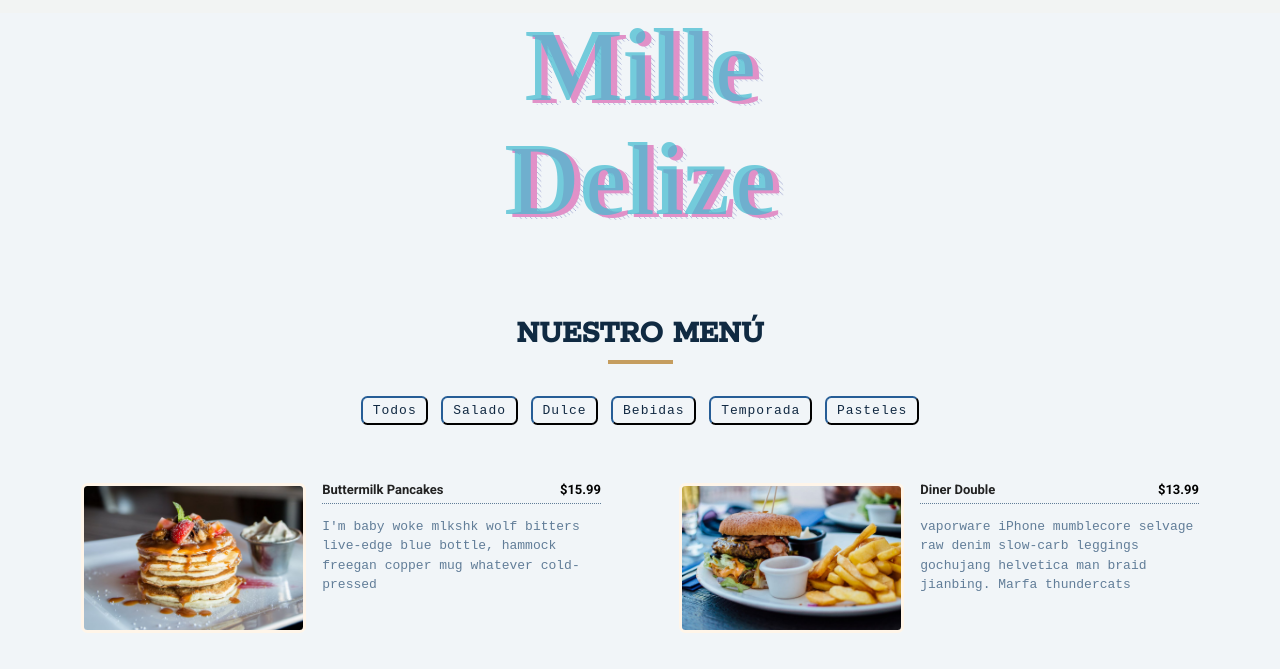
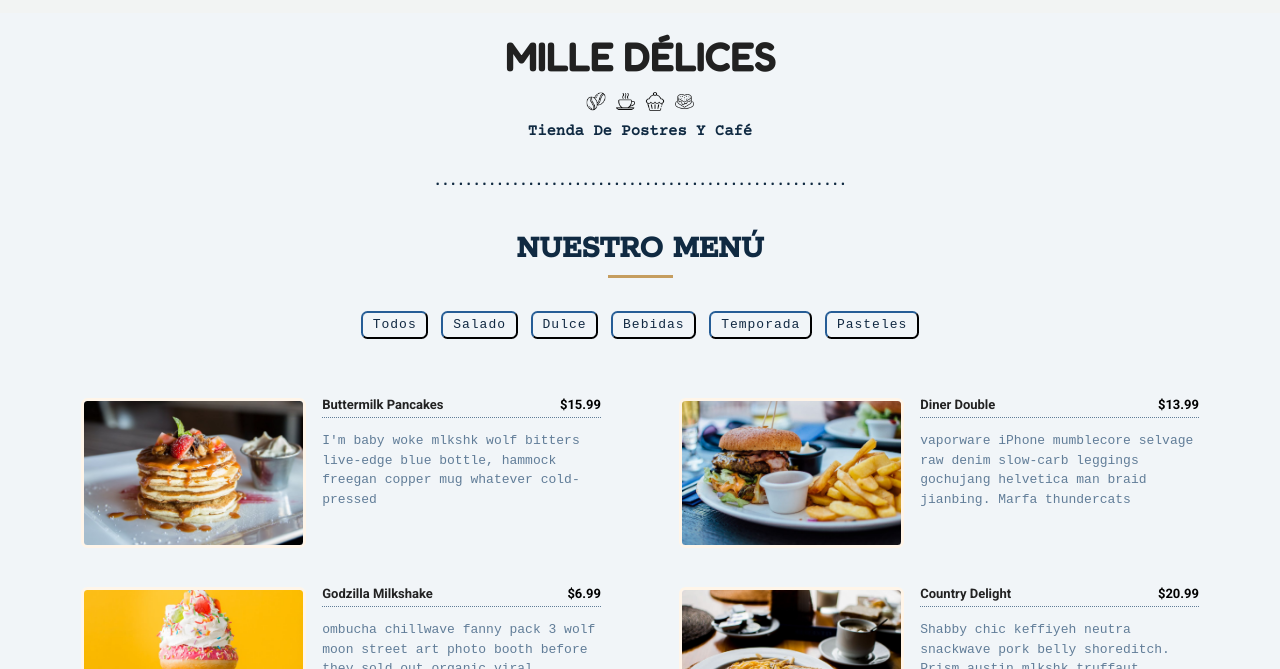
Before and after one commit to emilianosca/Mille-with-menu-and-animations, a plain HTML site: page index.html in a window 1280 px wide. Shown: the part 83-752 px from the top of the page. Drawn offline with nearby package versions, Linux system fonts and the light colour scheme; a web font is replaced by a local one.

```diff
--- a/index.html
+++ b/index.html
@@ -12,6 +12,7 @@
     <link rel="stylesheet" href="styles/bodyStyles.css">
     <link rel="stylesheet" href="styles/textStyles.css">
     <link rel="stylesheet" href="styles/footerStyles.css">
+    <link rel="stylesheet" href="styles/globalStyles.css">
 
 
     <link rel="stylesheet" href="https://cdnjs.cloudflare.com/ajax/libs/font-awesome/5.15.4/css/all.min.css">
@@ -24,7 +25,9 @@
 <!-- document with nav bar and animation  -->
 <!-- mising menu, landing page and more -->
 
+
 <body>
+
 <header>
   <!-- section for navbar starts -->
   <section class="home">
@@ -53,6 +56,7 @@
   </section>
 </header>
 
+
     <!-- section for navbar end -->
 
    <main>
@@ -61,31 +65,23 @@
         <h2 class="big-text">Stay Afloat</h2> -->
       <!-- </section> -->
 
-
-
-      <section class="body">
-        <div class="landing">
-
-          <!-- <ul id="backgroundColor">
-          </ul> -->
-
-        <div class="title-landing ">
-            <h1 data-shadow="Mille "> Mille </h1>
-            <br>
-            <h1 data-shadow="Delize"> Delize</h1>
+      <section class="titleContainer">
+        <div class="mainTitle">
+            <h1>MILLE DÉLICES</h1>
         </div>
-
-          <!-- <ul id="coffeeImg2">  <img src="images/coffee1.jpeg" alt="coffeeImage1">  </ul> -->
-          <!-- <ul id="coffeeImg1"> <img src="images/coffee2.jpg" alt="coffeImage2"> </ul> -->
-
+        <ul class="images">
+            <img id="img1" src="icons/coffee-beans.png" alt="">
+            <img id="img2" src="icons/coffee-cup.png" alt="">
+            <img id="img3" src="icons/cupcake.png" alt="">
+            <img id="img4" src="icons/heart-cake.png" alt="">
+        </ul>
+        <div class="secondTitle">
+            <h2>Tienda de postres y café</h2>
         </div>
-
-
-        <!-- <p>Lorem ipsum dolor sit amet consectetur, adipisicing elit. Quaerat tenetur illum excepturi ea, non hic corporis similique commodi. Ipsa officia commodi incidunt in doloribus nam fugit alias perspiciatis praesentium magni.</p> -->
-
+        <div class="pointsTitle">
+          <h3>.....................................................</h3>
+        </div>
     </section>
-
-
 
         <!-- space for menu starts -->
     <section class="menu">
@@ -121,6 +117,19 @@
 
     </main>
 
+
+  <!-- section for footer starts  -->
+<footer>
+  <section class="footer">
+    <div class="share">
+        <a href="https://es-la.facebook.com/MilleDelices/" class="fab fa-facebook-f"> </a>
+        <a href="https://www.instagram.com/milledelices/?hl=es" class="fab fa-instagram"></a>
+    </div>
+    <div class="credit">Todos los derechos reservados</div>
+  </section>
+</footer>
+
+<!-- section for footer ends -->
      <!-- section for animations  start-->
      <div class="intro">
         <div class="intro-text">
@@ -138,17 +147,6 @@
         <!-- section for animations ends -->
 
 
-<!-- section for footer starts  -->
-<footer>
-  <section class="footer">
-    <div class="share">
-        <a href="https://es-la.facebook.com/MilleDelices/" class="fab fa-facebook-f"> </a>
-        <a href="https://www.instagram.com/milledelices/?hl=es" class="fab fa-instagram"></a>
-    </div>
-    <div class="credit">Todos los derechos reservados</div>
-  </section>
-</footer>
-<!-- section for footer ends -->
 
 
 <!-- Jquery needed -->
@@ -184,5 +182,9 @@
 
 <script src="apps/menuApp.js"></script>
 
+
+
 </body>
+
+
 </html>
--- a/styles/footerStyles.css
+++ b/styles/footerStyles.css
@@ -1,8 +1,30 @@
 .footer {
   background-color: #112942;
+  display: flex;
   text-align: center;
   position: relative;
+  /* position: fixed; */
+  display: flex;
+  margin-top: auto;
+  flex-direction: column;
+  justify-content: flex-start;
 }
+
+/* .footer {
+  position: fixed;
+  padding: 10px 10px 0px 10px;
+  bottom: 0;
+  width: 100%; */
+/* Height of the footer*/
+/* height: 40px; */
+/* background: grey; */
+/* } */
+
+/* .footer {
+  position: relative;
+  height: 200px;
+  margin-top: -200px;
+} */
 
 .footer .share {
   padding: 1rem 0;
--- a/styles/menuStyles.css
+++ b/styles/menuStyles.css
@@ -179,8 +179,8 @@ Menu
 */
 
 .menu {
-  z-index: -1;
-  padding: 5rem 0;
+  padding: 1.5rem 0;
+  min-height: inherit;
 }
 .title {
   text-align: center;
--- a/styles/textStyles.css
+++ b/styles/textStyles.css
@@ -1,64 +1,66 @@
-@import url(https://fonts.googleapis.com/css?family=Righteous);
-
-@import url("https://fonts.googleapis.com/css2?family=Enriqueta:wght@700&family=Lato:ital,wght@0,300;1,100&display=swap");
-
+@import url("https://fonts.googleapis.com/css2?family=Fredoka:wght@500&display=swap");
+@import url("https://fonts.googleapis.com/css2?family=Courier+Prime:ital@0;1&display=swap");
 * {
+  list-style: none;
+  padding: 0;
   margin: 0;
-  padding: 0;
-  box-sizing: border-box;
-  position: relative;
 }
 
-.title-landing {
-  z-index: -1;
-  text-align: center;
-  background-color: hsl(206deg 33% 96%);
-  height: 45vh;
+.titleContainer {
+  width: 100vw;
+  height: 25vh;
+  display: flex;
+  flex-direction: column;
+  justify-content: center;
+  align-items: center;
+  padding: 0;
+
+  /* font-family: "Fredoka One", cursive; */
 }
 
-.title-landing h1 {
-  z-index: 2;
-  display: inline-block;
-  color: hsla(189, 60%, 54%, 0.72);
-
-  /* hsla(313, 57%, 74%, 0.98) */
-  /* font-family: "Righteous", serif; */
-  font-family: "Enriqueta", serif;
-  font-size: 8em;
-  text-shadow: 0.06em 0.03em 0 hsla(319, 57%, 72%, 0.98);
+.images {
+  padding: 0.2rem 0rem 1rem;
+  display: flex;
 }
 
-/* opciones en colores  */
-/* A hsla(319, 57%, 72%, 0.98)  */
-/* hsla(313, 57%, 74%, 0.98)  */
-
-.title-landing h1:after {
-  content: attr(data-shadow);
-  position: absolute;
-  top: 0.05em;
-  left: 0.1em;
-  z-index: -1;
-  text-shadow: none;
-  background-image: linear-gradient(
-    45deg,
-    transparent 45%,
-    hsla(313, 57%, 74%, 0.98) 45%,
-    hsla(189, 60%, 54%, 0.72) 55%,
-    transparent 0
-  );
-  background-size: 0.05em 0.05em;
-  background-clip: text;
-  -webkit-background-clip: text;
-  -webkit-text-fill-color: transparent;
-
-  animation: shad-anim 15s linear infinite;
+#img1 {
+  width: 1.5rem;
+  height: auto;
+  margin-inline: 5px;
 }
 
-@keyframes shad-anim {
-  0% {
-    background-position: 0 0;
-  }
-  0% {
-    background-position: 100% -100%;
-  }
+#img2 {
+  width: 1.5rem;
+  height: auto;
+  margin-inline: 5px;
 }
+#img3 {
+  width: 1.5rem;
+  height: auto;
+  margin-inline: 5px;
+}
+#img4 {
+  width: 1.5rem;
+  height: auto;
+  margin-inline: 5px;
+}
+
+.mainTitle h1 {
+  font-size: 3rem;
+  color: #212121;
+  font-family: "Fredoka", cursive;
+  margin: 2rem 0 1rem 0;
+}
+
+.secondTitle h2 {
+  font-size: 1.2rem;
+  /* color: #212121; */
+  font-family: "PT Mono", monospace;
+  font-family: "Courier Prime", monospace;
+}
+
+.pointsTitle h3 {
+  font-size: 1rem;
+  font-family: "Courier Prime", monospace;
+  margin: 2rem;
+}
```
Also changed, not shown: styles/globalStyles.css (added), 1 other file. Lines whose indentation alone changed are shown as unchanged.
